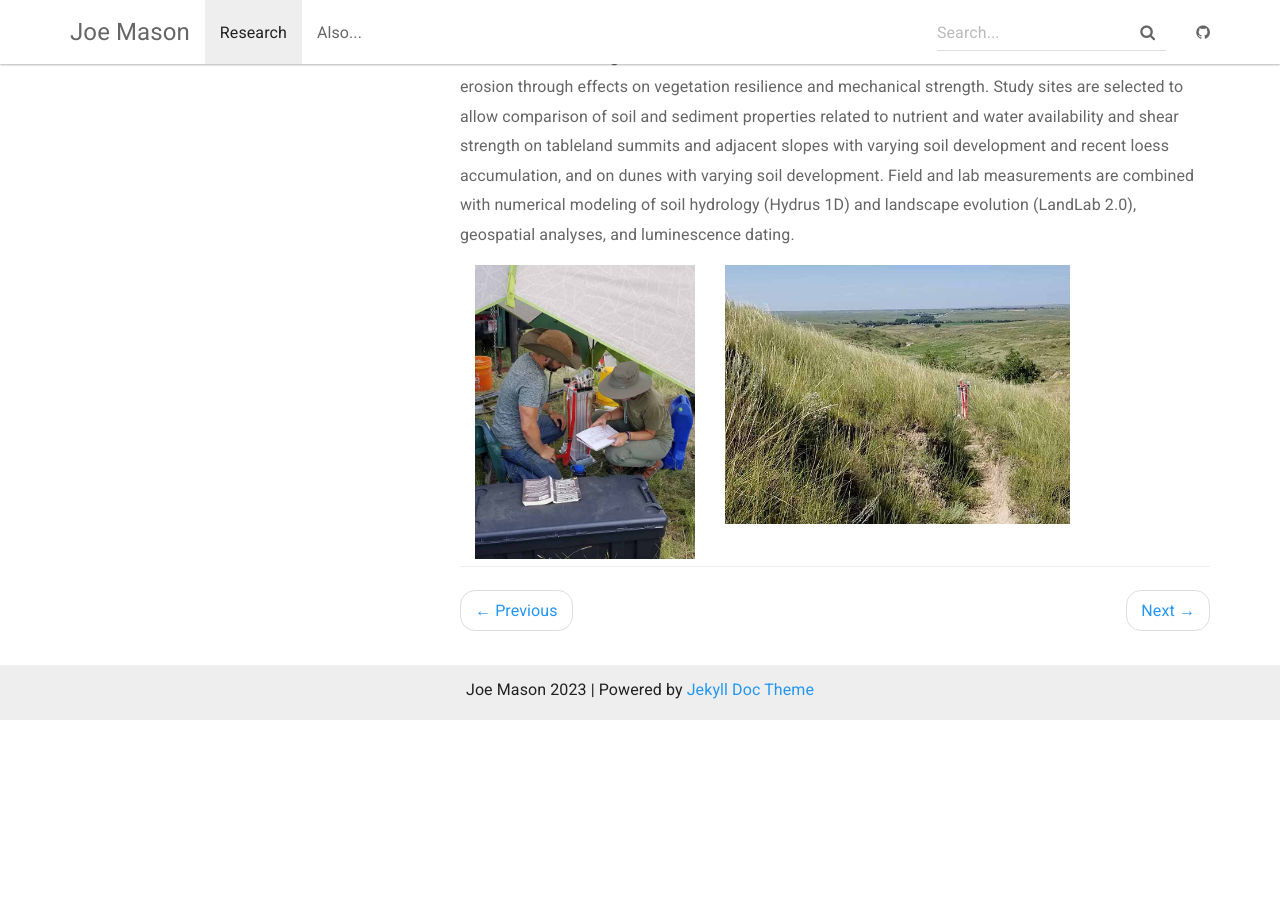
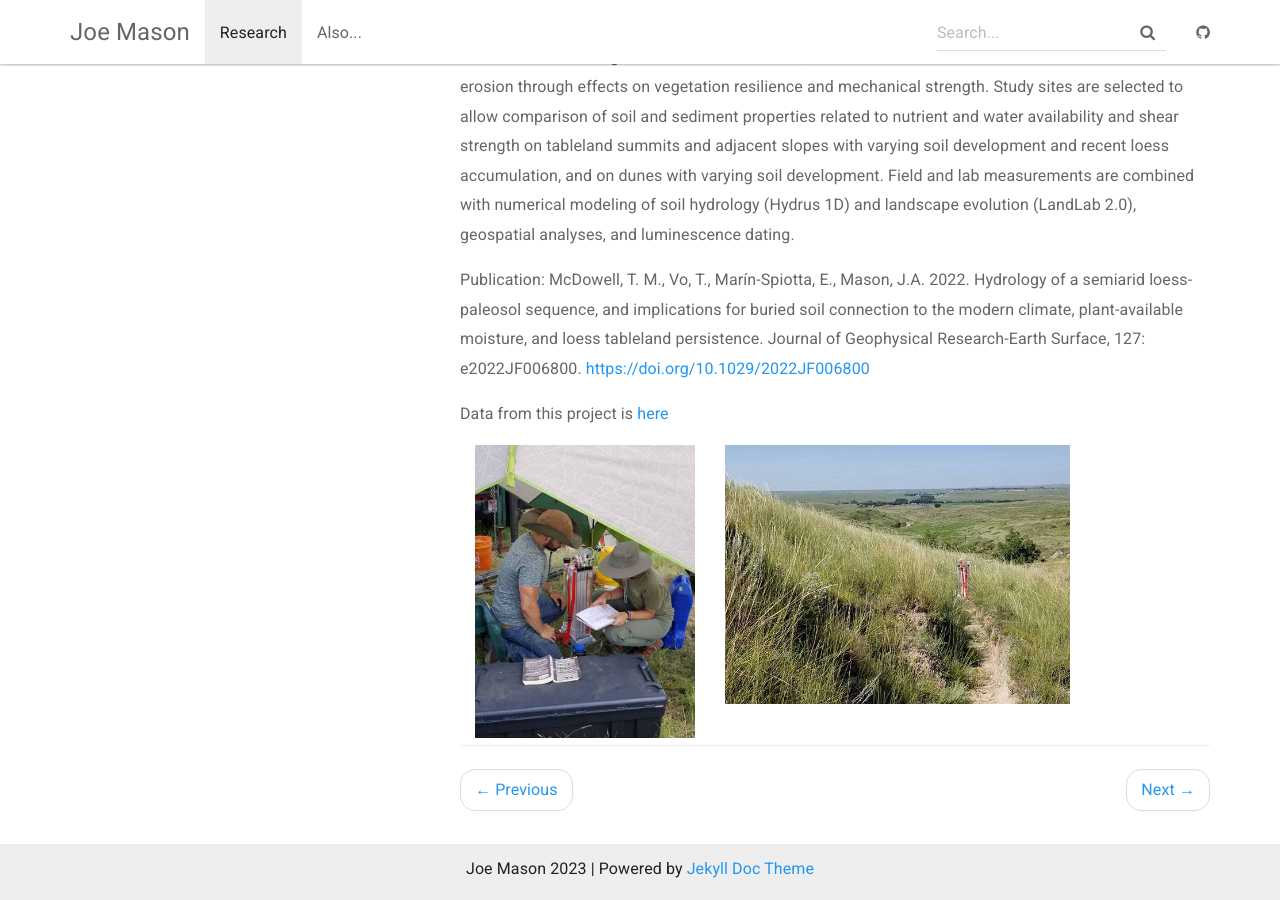
Before and after one commit to Joseph-A-Mason/Joseph-A-Mason.github.io, a Jekyll site: the page built from _docs/tablelands.md, in a window 1280 px wide and 900 px high, scrolled down 680 px. Built offline with Jekyll 4.4.1, drawn with Linux system fonts in a browser that asks for light colours; before the commit the page ends 1400 px from its top, so only the background shows below that.

Commit message:
Updated research project pages

```diff
--- a/_docs/tablelands.md
+++ b/_docs/tablelands.md
@@ -12,6 +12,10 @@ This project is focused on grass-stabilized sand dunes and loess landscapes (are
 
 The project is designed to test hypotheses on the interactions between geomorphic processes and soil formation in the evolution of loess tablelands and adjacent dune fields. The hypotheses propose that aeolian processes (deflation, slow loess accumulation, and dune activity) influence spatial patterns of soil formation and organic carbon accumulation, which in turn influence thresholds for wind and water erosion through effects on vegetation resilience and mechanical strength. Study sites are selected to allow comparison of soil and sediment properties related to nutrient and water availability and shear strength on tableland summits and adjacent slopes with varying soil development and recent loess accumulation, and on dunes with varying soil development. Field and lab measurements are combined with numerical modeling of soil hydrology (Hydrus 1D) and landscape evolution (LandLab 2.0), geospatial analyses, and luminescence dating.
 
+Publication:
+McDowell, T. M., Vo, T., Marín-Spiotta, E., Mason, J.A. 2022. Hydrology of a semiarid loess-paleosol sequence, and implications for buried soil connection to the modern climate, plant-available moisture, and loess tableland persistence. Journal of Geophysical Research-Earth Surface, 127: e2022JF006800. <a href="https://doi.org/10.1029/2022JF006800" target="_blank">https://doi.org/10.1029/2022JF006800</a>
+
+Data from this project is <a href="http://www.hydroshare.org/resource/46024495c94f4825b583279da42a4fc6" target="_blank">here</a>
 
 <div class="col-md-4">
 	<img src="{{ "/assets/img/amoozemeter1.jpg" | relative_url }}" class="img-responsive" alt="Field Ksat measurement">
```
Also changed, not shown: _docs/Forest_Prairie.md (+1 -1 lines).
